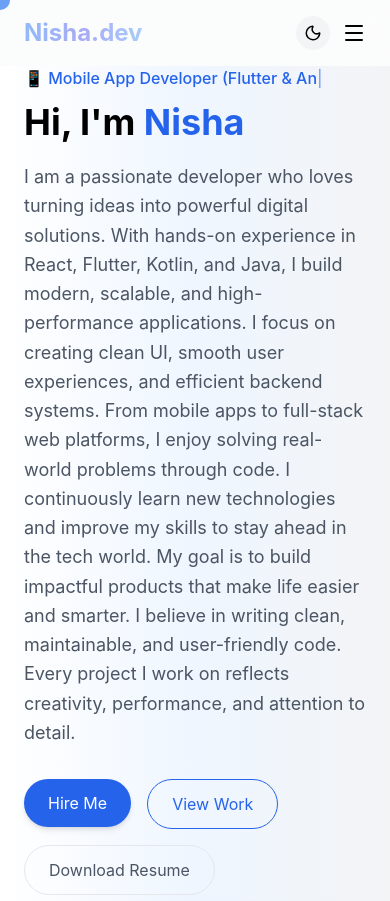
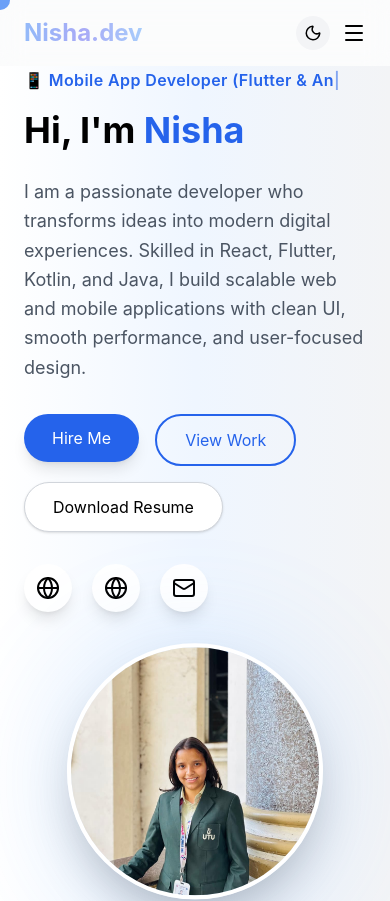
Before and after one commit to tandelnisha2810-creator/portfolio, a React (Create React App) app: page / in a window 390 px wide. Shown: the top 901 px of the page. Built offline with nearby package versions, Linux system fonts and the light colour scheme.

Commit message:
final vercel fix

```diff
--- a/src/components/Hero.js
+++ b/src/components/Hero.js
@@ -1,17 +1,18 @@
 import { motion } from "framer-motion";
 import { useEffect, useState } from "react";
-import { Globe, Mail } from "lucide-react"; // ✅ FIXED (Linkedin removed)
+import { Globe, Mail } from "lucide-react";
 import profile from "../assets/profile.jpg";
 import resume from "../assets/resume.pdf";
 
-export default function Hero() {
-
- const roles = [
+// ✅ MOVE OUTSIDE COMPONENT
+const roles = [
   "🚀 Full Stack Web Developer",
   "📱 Mobile App Developer (Flutter & Android)",
   "⚡ React.js Frontend Specialist",
   "🎯 Building Scalable & Modern Applications"
 ];
+
+export default function Hero() {
 
   const [text, setText] = useState("");
   const [index, setIndex] = useState(0);
@@ -19,95 +20,114 @@ export default function Hero() {
   const [forward, setForward] = useState(true);
 
   useEffect(() => {
+
     if (forward) {
+
       if (subIndex < roles[index].length) {
+
         setTimeout(() => setSubIndex(subIndex + 1), 70);
+
       } else {
+
         setTimeout(() => setForward(false), 1200);
+
       }
+
     } else {
+
       if (subIndex > 0) {
+
         setTimeout(() => setSubIndex(subIndex - 1), 40);
+
       } else {
+
         setForward(true);
         setIndex((prev) => (prev + 1) % roles.length);
+
       }
     }
 
     setText(roles[index].substring(0, subIndex));
-}, [subIndex, index, forward, roles]);
+
+  }, [subIndex, index, forward]);
+
   return (
     <section className="relative min-h-screen flex items-center bg-gradient-to-r from-white via-blue-50 to-gray-100 px-6 overflow-hidden">
 
-      {/* Background */}
+      {/* Background Blur */}
       <div className="absolute inset-0 -z-10">
+
         <div className="w-72 h-72 bg-blue-300 opacity-20 blur-3xl rounded-full absolute top-10 left-10"></div>
+
         <div className="w-72 h-72 bg-indigo-300 opacity-20 blur-3xl rounded-full absolute bottom-10 right-10"></div>
+
       </div>
 
       <div className="max-w-7xl mx-auto grid md:grid-cols-2 gap-10 items-center">
 
-        {/* LEFT */}
+        {/* LEFT CONTENT */}
         <motion.div
           initial={{ opacity: 0, x: -60 }}
           animate={{ opacity: 1, x: 0 }}
           transition={{ duration: 0.8 }}
         >
 
-          <p className="text-blue-600 font-medium mb-3 h-6">
+          {/* Animated Roles */}
+          <p className="text-blue-600 font-semibold mb-4 h-6 tracking-wide">
             {text}
             <span className="animate-pulse">|</span>
           </p>
 
-          <h1 className="text-4xl md:text-6xl font-bold mb-5">
-            Hi, I'm <span className="text-blue-600">Nisha</span>
+          {/* Heading */}
+          <h1 className="text-4xl md:text-6xl font-bold mb-6 leading-tight">
+            Hi, I'm{" "}
+            <span className="text-blue-600">
+              Nisha
+            </span>
           </h1>
 
-        <p className="text-gray-600 max-w-lg mb-8 text-lg leading-relaxed">
-  I am a passionate developer who loves turning ideas into powerful digital solutions.
-  With hands-on experience in React, Flutter, Kotlin, and Java, I build modern, scalable,
-  and high-performance applications. I focus on creating clean UI, smooth user experiences,
-  and efficient backend systems. From mobile apps to full-stack web platforms, I enjoy
-  solving real-world problems through code. I continuously learn new technologies and
-  improve my skills to stay ahead in the tech world. My goal is to build impactful
-  products that make life easier and smarter. I believe in writing clean, maintainable,
-  and user-friendly code. Every project I work on reflects creativity, performance,
-  and attention to detail.
-</p>
+          {/* Description */}
+          <p className="text-gray-600 max-w-xl mb-8 text-lg leading-relaxed">
 
-          {/* BUTTONS */}
-          <div className="flex gap-4 flex-wrap mb-6">
+            I am a passionate developer who transforms ideas into modern digital experiences.
+            Skilled in React, Flutter, Kotlin, and Java, I build scalable web and mobile
+            applications with clean UI, smooth performance, and user-focused design.
+
+          </p>
+
+          {/* Buttons */}
+          <div className="flex gap-4 flex-wrap mb-8">
 
             <a href="#contact">
-              <button className="bg-blue-600 text-white px-6 py-3 rounded-full hover:bg-blue-700 transition shadow-md">
+              <button className="bg-blue-600 text-white px-7 py-3 rounded-full shadow-lg hover:bg-blue-700 hover:scale-105 transition duration-300">
                 Hire Me
               </button>
             </a>
 
             <a href="#projects">
-              <button className="border border-blue-600 text-blue-600 px-6 py-3 rounded-full hover:bg-blue-600 hover:text-white transition">
+              <button className="border-2 border-blue-600 text-blue-600 px-7 py-3 rounded-full hover:bg-blue-600 hover:text-white transition duration-300">
                 View Work
               </button>
             </a>
 
             <a href={resume} download>
-              <button className="border px-6 py-3 rounded-full text-gray-600 hover:bg-gray-200 transition">
+              <button className="bg-white border border-gray-300 px-7 py-3 rounded-full shadow hover:bg-gray-100 transition duration-300">
                 Download Resume
               </button>
             </a>
 
           </div>
 
-          {/* 🔥 SOCIAL ICONS FIXED */}
-          <div className="flex gap-4">
+          {/* Social Icons */}
+          <div className="flex gap-5">
 
             {/* GitHub */}
             <a
-              href="https://github.com/YOUR_USERNAME"
+              href="https://github.com/tandelnisha2810-creator"
               target="_blank"
               rel="noreferrer"
             >
-              <div className="p-3 bg-white rounded-full shadow hover:bg-gray-200 hover:scale-110 transition cursor-pointer">
+              <div className="p-3 bg-white rounded-full shadow-lg hover:bg-gray-100 hover:scale-110 transition duration-300 cursor-pointer">
                 <Globe />
               </div>
             </a>
@@ -118,14 +138,14 @@ export default function Hero() {
               target="_blank"
               rel="noreferrer"
             >
-              <div className="p-3 bg-white rounded-full shadow hover:bg-blue-100 hover:scale-110 transition cursor-pointer">
+              <div className="p-3 bg-white rounded-full shadow-lg hover:bg-blue-100 hover:scale-110 transition duration-300 cursor-pointer">
                 <Globe />
               </div>
             </a>
 
             {/* Email */}
             <a href="mailto:tandelnisha2810@gmail.com">
-              <div className="p-3 bg-white rounded-full shadow hover:bg-blue-100 hover:scale-110 transition cursor-pointer">
+              <div className="p-3 bg-white rounded-full shadow-lg hover:bg-blue-100 hover:scale-110 transition duration-300 cursor-pointer">
                 <Mail />
               </div>
             </a>
@@ -141,17 +161,23 @@ export default function Hero() {
           transition={{ duration: 0.8 }}
           className="flex justify-center"
         >
+
           <div className="relative">
+
+            {/* Glow Effect */}
             <div className="absolute inset-0 bg-blue-400 blur-3xl opacity-20 rounded-full"></div>
 
+            {/* Profile Image */}
             <motion.img
               src={profile}
               alt="profile"
-              className="w-64 h-64 md:w-80 md:h-80 rounded-full object-cover border-4 border-white shadow-xl relative"
+              className="w-64 h-64 md:w-80 md:h-80 rounded-full object-cover border-4 border-white shadow-2xl relative"
               animate={{ y: [0, -12, 0] }}
               transition={{ duration: 3, repeat: Infinity }}
             />
+
           </div>
+
         </motion.div>
 
       </div>
--- a/src/components/Navbar.js
+++ b/src/components/Navbar.js
@@ -1,4 +1,4 @@
-import { useState, useEffect } from "react";
+import { useState, useEffect, useMemo } from "react";
 import { Menu, X, Moon, Sun } from "lucide-react";
 
 export default function Navbar() {
@@ -9,7 +9,8 @@ export default function Navbar() {
   const [dark, setDark] = useState(false);
   const [progress, setProgress] = useState(0);
 
-  const navLinks = [
+  // ✅ FIXED WITH useMemo
+  const navLinks = useMemo(() => [
     { name: "About", link: "about" },
     { name: "Skills", link: "skills" },
     { name: "Projects", link: "projects" },
@@ -17,25 +18,34 @@ export default function Navbar() {
     { name: "Education", link: "education" },
     { name: "Services", link: "services" },
     { name: "Contact", link: "contact" },
-  ];
+  ], []);
 
-  // 🔥 Scroll logic
+  // 🔥 Scroll Logic
   useEffect(() => {
 
     const handleScroll = () => {
+
       const scrollTop = window.scrollY;
-      const docHeight = document.body.scrollHeight - window.innerHeight;
+      const docHeight =
+        document.body.scrollHeight - window.innerHeight;
+
       setProgress((scrollTop / docHeight) * 100);
 
       setScrolled(scrollTop > 20);
 
       navLinks.forEach((section) => {
+
         const el = document.getElementById(section.link);
+
         if (el) {
+
           const top = el.offsetTop - 120;
           const height = el.offsetHeight;
 
-          if (scrollTop >= top && scrollTop < top + height) {
+          if (
+            scrollTop >= top &&
+            scrollTop < top + height
+          ) {
             setActive(section.link);
           }
         }
@@ -43,38 +53,45 @@ export default function Navbar() {
     };
 
     window.addEventListener("scroll", handleScroll);
-    return () => window.removeEventListener("scroll", handleScroll);
 
-  },[navLinks]);
+    return () => {
+      window.removeEventListener("scroll", handleScroll);
+    };
 
-  // 🌙 Dark mode
+  }, [navLinks]);
+
+  // 🌙 Dark Mode
   useEffect(() => {
+
     if (dark) {
       document.documentElement.classList.add("dark");
     } else {
       document.documentElement.classList.remove("dark");
     }
+
   }, [dark]);
 
   return (
     <>
-      {/* 🔥 SCROLL PROGRESS BAR */}
+      {/* 🔥 Scroll Progress Bar */}
       <div
         className="fixed top-0 left-0 h-[3px] bg-gradient-to-r from-blue-500 to-indigo-500 z-[9999]"
         style={{ width: `${progress}%` }}
       ></div>
 
+      {/* NAVBAR */}
       <nav
         className={`sticky top-0 z-50 transition-all duration-300
-        ${scrolled
-          ? "bg-white/70 backdrop-blur-xl shadow-lg border-b border-gray-200"
-          : "bg-white/40 backdrop-blur-md"
+        ${
+          scrolled
+            ? "bg-white/70 backdrop-blur-xl shadow-lg border-b border-gray-200"
+            : "bg-white/40 backdrop-blur-md"
         }`}
       >
 
         <div className="max-w-7xl mx-auto flex justify-between items-center px-6 py-4">
 
-          {/* 🔥 Gradient Logo */}
+          {/* LOGO */}
           <h1 className="text-2xl font-bold bg-gradient-to-r from-blue-500 via-indigo-500 to-blue-400 bg-clip-text text-transparent animate-pulse">
             Nisha.dev
           </h1>
@@ -83,22 +100,31 @@ export default function Navbar() {
           <div className="hidden md:flex items-center gap-8">
 
             {navLinks.map((item, i) => (
+
               <a
                 key={i}
                 href={`#${item.link}`}
-                className={`relative transition duration-300
-                ${active === item.link
+                className={`relative transition duration-300 group
+                ${
+                  active === item.link
                     ? "text-blue-600 font-semibold"
-                    : "text-gray-700"}
-                group`}
+                    : "text-gray-700"
+                }`}
               >
+
                 {item.name}
 
                 <span
                   className={`absolute left-0 -bottom-1 h-[2px] bg-blue-600 transition-all duration-300
-                  ${active === item.link ? "w-full" : "w-0 group-hover:w-full"}`}
+                  ${
+                    active === item.link
+                      ? "w-full"
+                      : "w-0 group-hover:w-full"
+                  }`}
                 ></span>
+
               </a>
+
             ))}
 
             {/* 🌙 Dark Toggle */}
@@ -111,16 +137,21 @@ export default function Navbar() {
 
           </div>
 
-          {/* BUTTON */}
+          {/* CONTACT BUTTON */}
           <a href="#contact">
+
             <button className="hidden md:block bg-blue-600 text-white px-5 py-2 rounded-full shadow hover:bg-blue-700 hover:scale-105 transition">
+
               Get In Touch
+
             </button>
+
           </a>
 
-          {/* MOBILE */}
+          {/* MOBILE MENU */}
           <div className="md:hidden flex items-center gap-3">
 
+            {/* DARK MODE */}
             <button
               onClick={() => setDark(!dark)}
               className="p-2 rounded-full bg-gray-100"
@@ -128,42 +159,62 @@ export default function Navbar() {
               {dark ? <Sun size={18} /> : <Moon size={18} />}
             </button>
 
+            {/* MENU ICON */}
             {open ? (
+
               <X onClick={() => setOpen(false)} />
+
             ) : (
+
               <Menu onClick={() => setOpen(true)} />
+
             )}
+
           </div>
 
         </div>
 
-        {/* MOBILE MENU */}
+        {/* MOBILE DROPDOWN */}
         {open && (
+
           <div className="md:hidden bg-white shadow-md border-t">
+
             <div className="flex flex-col items-center gap-6 py-6">
 
               {navLinks.map((item, i) => (
+
                 <a
                   key={i}
                   href={`#${item.link}`}
                   onClick={() => setOpen(false)}
                   className={`text-lg
-                  ${active === item.link
+                  ${
+                    active === item.link
                       ? "text-blue-600 font-semibold"
-                      : "text-gray-700"}`}
+                      : "text-gray-700"
+                  }`}
                 >
+
                   {item.name}
+
                 </a>
+
               ))}
 
               <a href="#contact">
+
                 <button className="bg-blue-600 text-white px-6 py-2 rounded-full">
+
                   Get In Touch
+
                 </button>
+
               </a>
 
             </div>
+
           </div>
+
         )}
 
       </nav>
```
